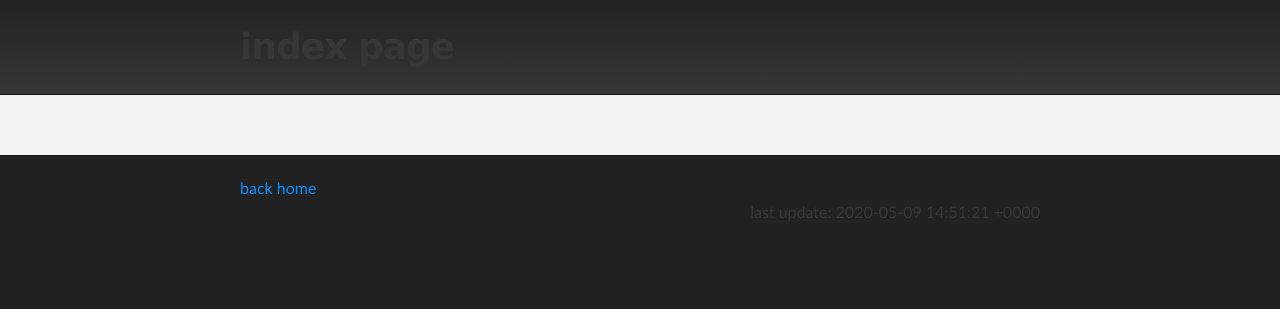
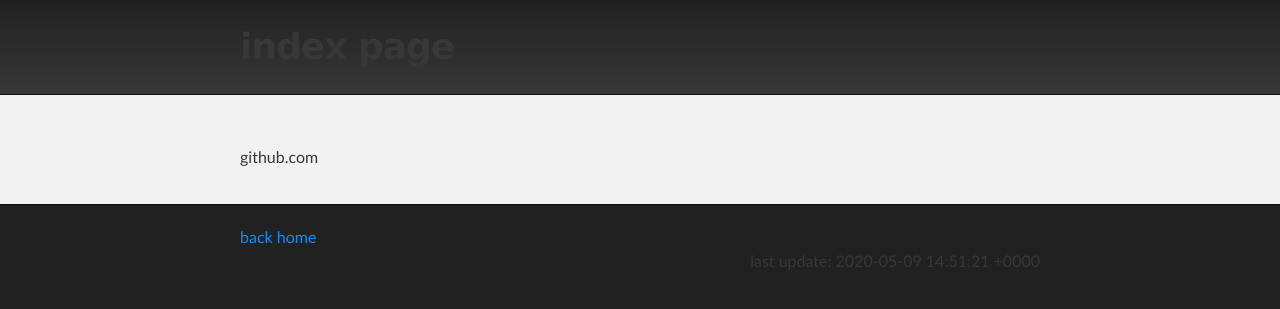
Before and after one commit to ZackDev/zackdev.github.io, a Jekyll site: the page built from index.md, in a window 1280 px wide. Shown: the top 309 px of the page. Built offline with Jekyll 4.4.1, drawn with Linux system fonts in a browser that asks for light colours.

Commit message:
updated index.md

```diff
--- a/index.md
+++ b/index.md
@@ -5,3 +5,5 @@ title: index page
 {% for item in site.github %}
   {{ item }}
 {% endfor %}
+
+{{ site.github.hostname }}
```
